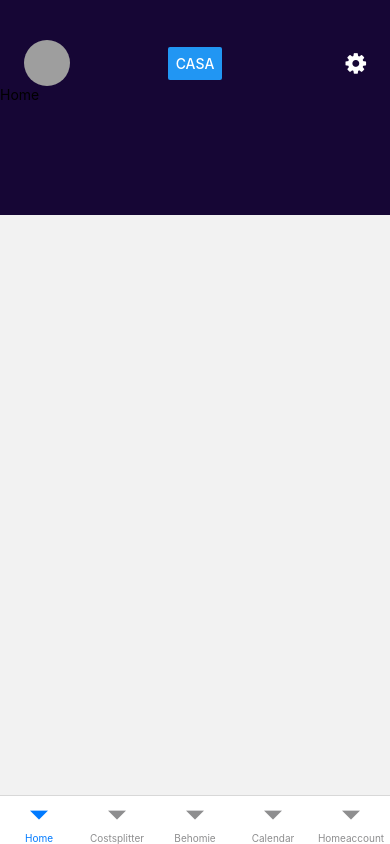
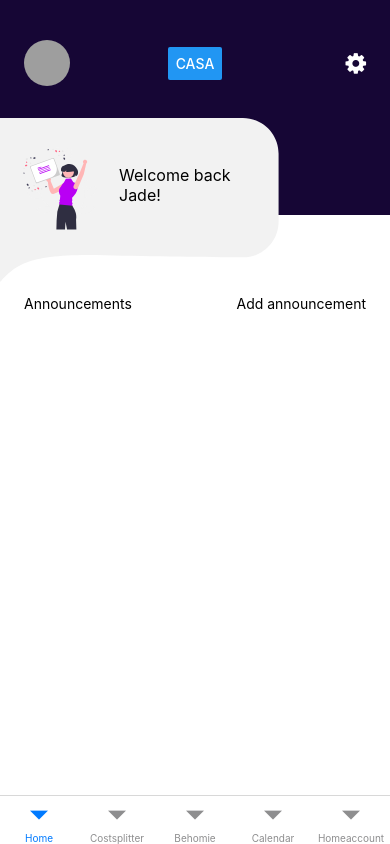
Before and after one commit to SeppeBe1/Homie, a React Native app in the folder homie/: screen / in a window 390 px wide. Built offline with nearby package versions, Linux system fonts and the light colour scheme; grey boxes are pictures that could not be loaded.

Commit message:
Header compo

```diff
--- a/homie/screens/Homescreen.js
+++ b/homie/screens/Homescreen.js
@@ -1,20 +1,14 @@
 import React from 'react';
-import { StyleSheet, View, Text, Button } from 'react-native';
+import { StyleSheet, View, Text, Button, Image } from 'react-native';
 import { Header, Avatar } from 'react-native-elements';
 import Icon from 'react-native-vector-icons/FontAwesome';
 
-
+import myImage from '../assets/float.svg';
 
 export default function Homescreen({navigation}) {
-
   return (
-    <View
-      style={{
-        backgroundColor: '#160635',
-        height: 215,
-        width: '100%',
-      }}
-    >
+    <View style={styles.container}>
+      <View style={styles.header}>
         <Header
           containerStyle={styles.headerContainer}
           leftComponent={<Avatar
@@ -51,14 +45,35 @@ export default function Homescreen({navigation}) {
             </View>
           }
         />
-      <View>
-        <Text>Home</Text>
+      </View>
+      <View style={styles.imageContainer}>
+        <Image source={myImage} style={styles.image} />
+        <View style={{position:'absolute', left:120, top:35, zIndex: 10, width:120, height:100, display:'flex', alignItems:'center', justifyContent:'center'}}>
+          <Text style={{fontSize:'1rem'}}>Welcome back Jade!</Text>
+        </View>
+      </View>
+      <View style={{marginTop: 80, paddingHorizontal: 24}}>
+        <View style={{display: 'flex', flexDirection:'row', justifyContent:'space-between'}}>
+          <Text>Announcements</Text>
+          <Text>Add announcement</Text>
+        </View>
       </View>
     </View>
   );
 }
 
 const styles = StyleSheet.create({
+  container: {
+    backgroundColor: 'white',
+    position: 'relative',
+    height: '100%',
+    width: '100%',
+  },
+  header: {
+    backgroundColor: '#160635',
+    height: 215,
+    width: '100%',
+  },
   headerContainer: {
     backgroundColor: '#160635',
     paddingHorizontal: 24,
@@ -66,4 +81,16 @@ const styles = StyleSheet.create({
     border: 'none',
     marginTop: 40,
   },
+  imageContainer: {
+    position: 'absolute',
+    top: 100,
+    left: "-1px",
+    height: '200px',
+    width: '350px',
+  },
+  image: {
+    resizeMode: 'contain',
+    maxWidth: '80%',
+    height: '100%',
+  }
 });
```
Also changed, not shown: homie/assets/float.svg (added). Lines whose indentation alone changed are shown as unchanged.
